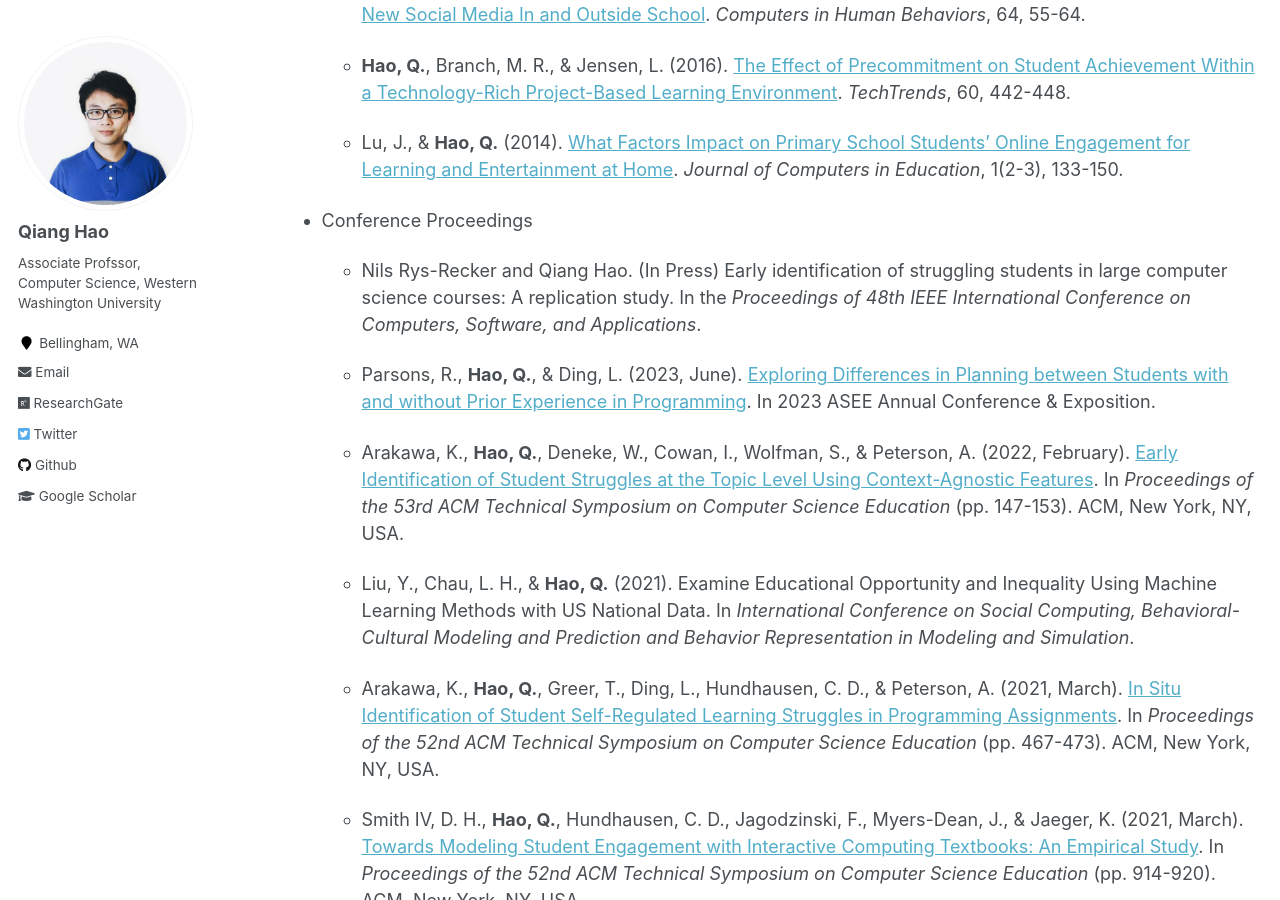
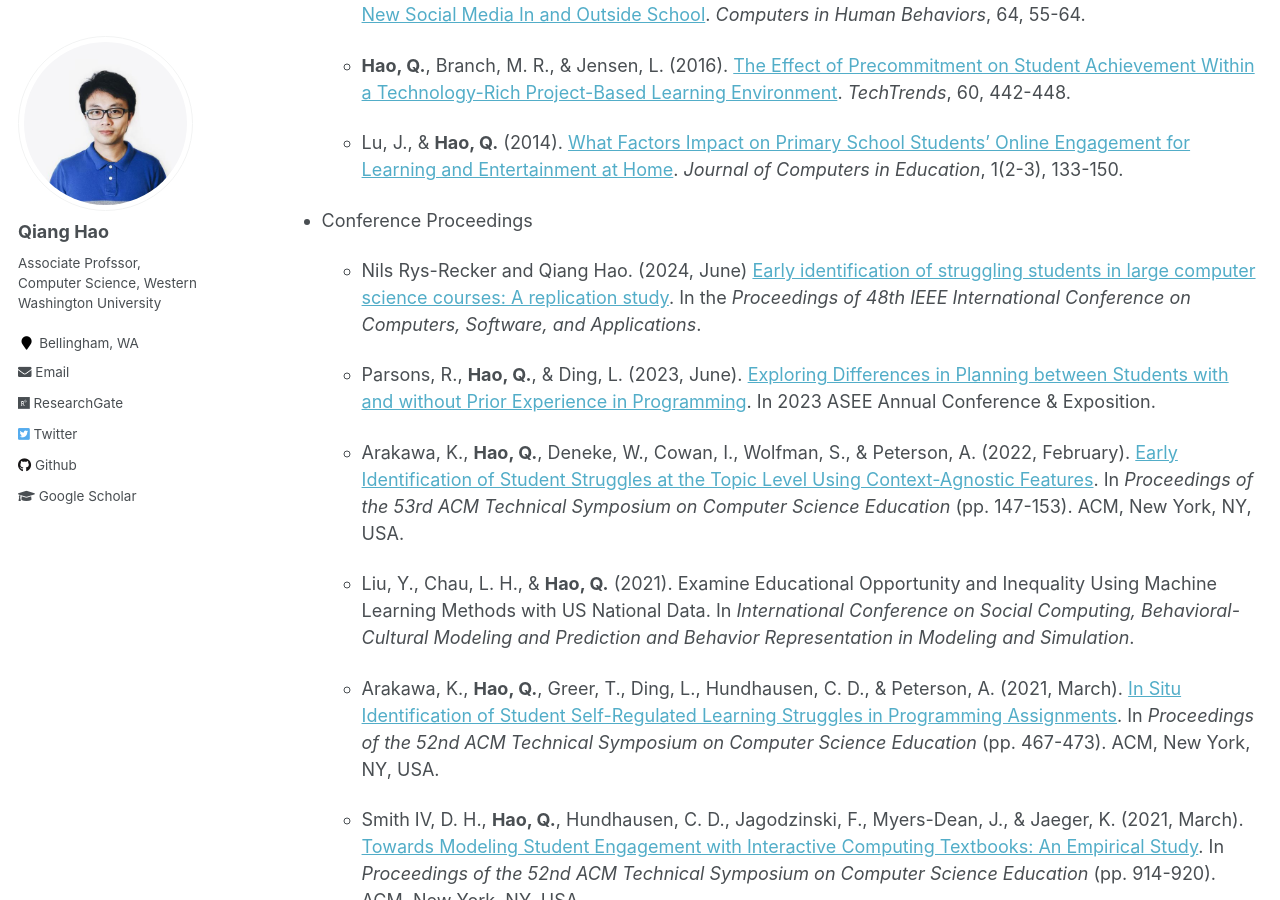
Before and after one commit to Neo-Hao/neo-hao.github.io, a Jekyll site: the page built from _pages/cv.md, in a window 1280 px wide and 900 px high, scrolled down 1101 px. Built offline with Jekyll 4.4.1, drawn with Linux system fonts in a browser that asks for light colours.

Commit message:
add compsac 2024

```diff
--- a/_pages/cv.md
+++ b/_pages/cv.md
@@ -40,7 +40,7 @@
 
 * Conference Proceedings
 
-  * Nils Rys-Recker and Qiang Hao. (In Press) Early identification of struggling students in large computer science courses: A replication study. In the *Proceedings of 48th IEEE International Conference on Computers, Software, and Applications*.
+  * Nils Rys-Recker and Qiang Hao. (2024, June) [Early identification of struggling students in large computer science courses: A replication study](https://qhao.info/downloads/compsac-2024.pdf). In the *Proceedings of 48th IEEE International Conference on Computers, Software, and Applications*.
 
   * Parsons, R.,  **Hao, Q.**, & Ding, L. (2023, June). [Exploring Differences in Planning between Students with and without Prior Experience in Programming](https://qhao.info/downloads/asee-2023.pdf). In 2023 ASEE Annual Conference & Exposition.
 
```
Also changed, not shown: _pages/about.md (+1 -1 lines), 1 other file.
